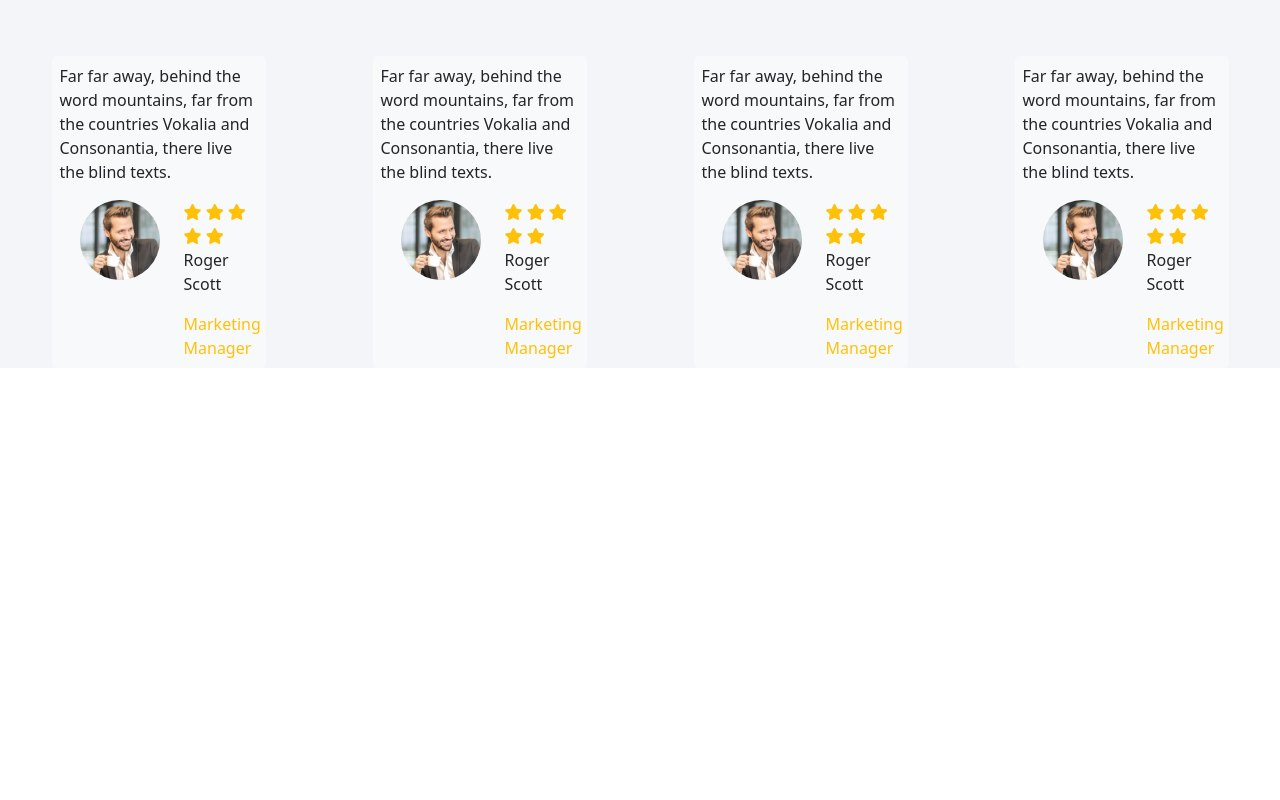
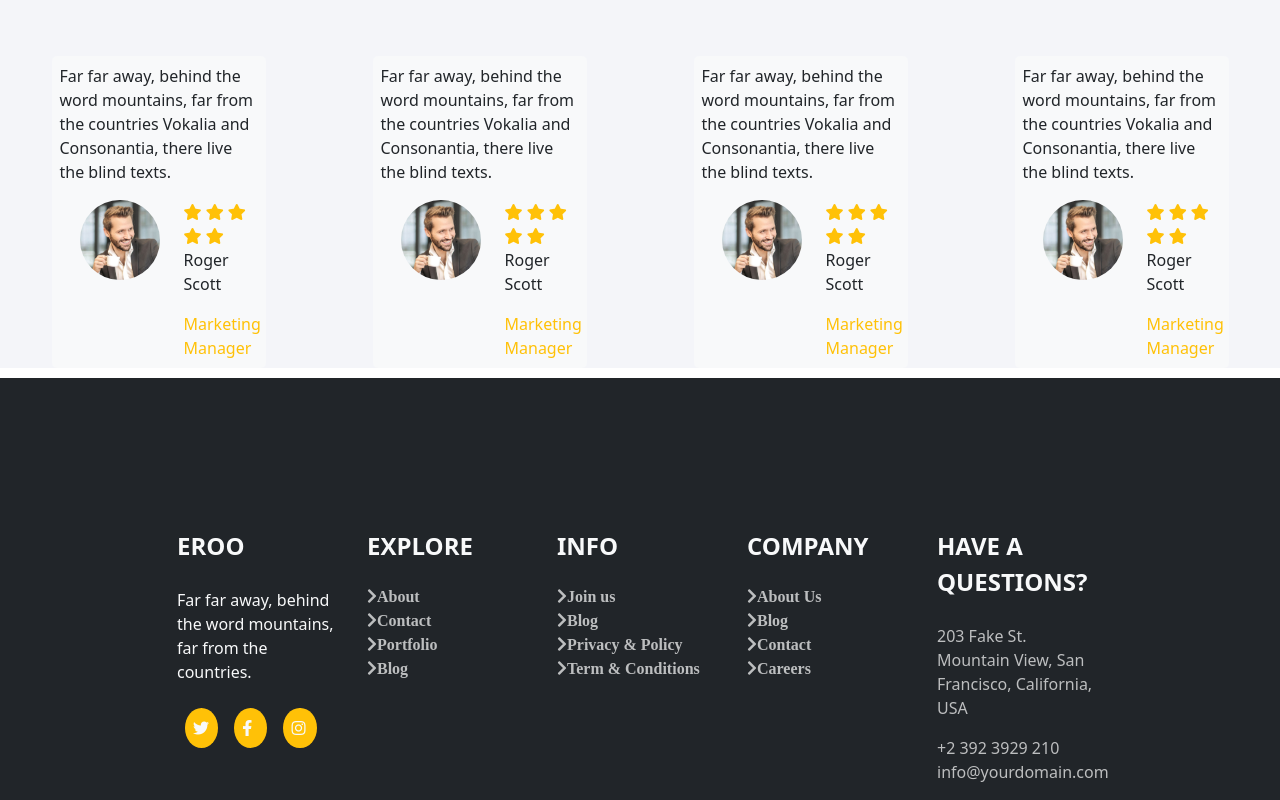
Before and after one commit to PujaRoyChowdhury/task3_bootstrap, a plain HTML site: page index.html in a window 1280 px wide. Shown: the part 4253-5053 px from the top of the page. Before the commit the page ends 4631 px from the top, so only its background shows below. Drawn offline with nearby package versions, Linux system fonts and the light colour scheme.

Commit message:
footer  section done

```diff
--- a/index.html
+++ b/index.html
@@ -5,7 +5,7 @@
     <meta charset="UTF-8" />
     <meta http-equiv="X-UA-Compatible" content="IE=edge" />
     <meta name="viewport" content="width=device-width, initial-scale=1.0" />
-    <link rel="stylesheet" href="style.css" />
+
     <link rel="stylesheet" href="https://cdnjs.cloudflare.com/ajax/libs/font-awesome/5.15.4/css/all.min.css"
         integrity="sha512-1ycn6IcaQQ40/MKBW2W4Rhis/DbILU74C1vSrLJxCq57o941Ym01SwNsOMqvEBFlcgUa6xLiPY/NS5R+E6ztJQ=="
         crossorigin="anonymous" referrerpolicy="no-referrer" />
@@ -16,6 +16,7 @@
     <script src="https://cdn.jsdelivr.net/npm/bootstrap@5.2.0-beta1/dist/js/bootstrap.bundle.min.js"
         integrity="sha384-pprn3073KE6tl6bjs2QrFaJGz5/SUsLqktiwsUTF55Jfv3qYSDhgCecCxMW52nD2"
         crossorigin="anonymous"></script>
+    <link rel="stylesheet" href="style.css" />
     <title></title>
 </head>
 
@@ -431,6 +432,50 @@
     </main>
 
     <footer>
+        <div class="footer-section bg-dark">
+            <div class="container">
+                <div class="row justify-content-center">
+                    <div class="col-lg-2 text-light">
+                        <span class="fw-bold fs-4">EROO</span>
+                        <p class="mt-4">Far far away, behind the word mountains, far from the countries.</p>
+                        <div class="d-flex footer-icon">
+                            <div class="icon1 justify-content-center p-2 m-2 bg-warning"><i class="fab fa-twitter"></i></div>
+                            <div class="icon1 justify-content-center p-2 m-2 bg-warning"><i class="fab fa-facebook-f"></i></div>
+                            <div class="icon1 justify-content-center p-2 m-2 bg-warning"><i class="fab fa-instagram"></i></div>
+                        </div>
+                    </div>
+                    <div class="col-lg-2">
+                        <span class="text-light fw-bold fs-4">EXPLORE</span><br />
+                        <i class="fa fa-chevron-right text-color mt-4">About</i><br />
+                        <i class="fa fa-chevron-right text-color">Contact</i><br />
+                        <i class="fa fa-chevron-right text-color">Portfolio</i><br />
+                        <i class="fa fa-chevron-right text-color">Blog</i><br />
+                    </div>
+                    <div class="col-lg-2">
+                        <span class="text-light fw-bold fs-4">INFO</span><br />
+                        <i class="fa fa-chevron-right text-color mt-4">Join us</i><br />
+                        <i class="fa fa-chevron-right text-color">Blog</i><br />
+                        <i class="fa fa-chevron-right text-color">Privacy & Policy</i><br />
+                        <i class="fa fa-chevron-right text-color">Term & Conditions</i><br />
+                    </div>
+                    <div class="col-lg-2">
+                        <span class="text-light fw-bold fs-4">COMPANY</span><br />
+                        <i class="fa fa-chevron-right text-color mt-4">About Us</i><br />
+                        <i class="fa fa-chevron-right text-color">Blog</i><br />
+                        <i class="fa fa-chevron-right text-color">Contact</i><br />
+                        <i class="fa fa-chevron-right text-color">Careers</i><br />
+                    </div>
+                    <div class="col-lg-2">
+                        <span class="text-light fw-bold fs-4">HAVE A QUESTIONS?</span><br />
+                        <div class="text-color mt-4">
+                            <p>203 Fake St. Mountain View, San Francisco, California, USA</p>
+                            <span> +2 392 3929 210 </span>
+                            <span>info@yourdomain.com</span>
+                        </div>
+                    </div>
+                </div>
+            </div>
+        </div>
 
     </footer>
 </body>
--- a/style.css
+++ b/style.css
@@ -1,3 +1,13 @@
+/*.container{
+  max-width: 1050px;
+}
+ @media (min-width: 1200px){
+.container{
+    max-width: 1140px;
+}
+}*/
+
+
 @font-face {
     font-family: "Flaticon";
     src: url("./assets/fonts/flaticon/font/Flaticon.eot");
@@ -16,13 +26,7 @@
       src: url("./assets/fonts/flaticon/font/Flaticon.svg#Flaticon") format("svg");
     }
   }
-/* .container{
-  max-width: 1090px;
-} */
-/* @media (min-width: 1400px){
-.container, .container-lg, .container-md, .container-sm, .container-xl, .container-xxl {
-    max-width: 1031px;
-}} */
+
 .topbar {
     padding: 7px 0 7px 0;
     color: #f8f9fa;
@@ -375,3 +379,17 @@ padding:50px 0;
   padding: 10px;
 }
 }
+.footer-section {
+  padding:150px 0;
+}
+.footer-icon{
+  position: relative;
+}
+.icon1{
+  position: relative;
+  border-radius: 50%;
+  width: 20%;
+}
+.text-color{
+  color: rgba(255, 255, 255, 0.7);
+}
```
Lines whose indentation alone changed are shown as unchanged.
